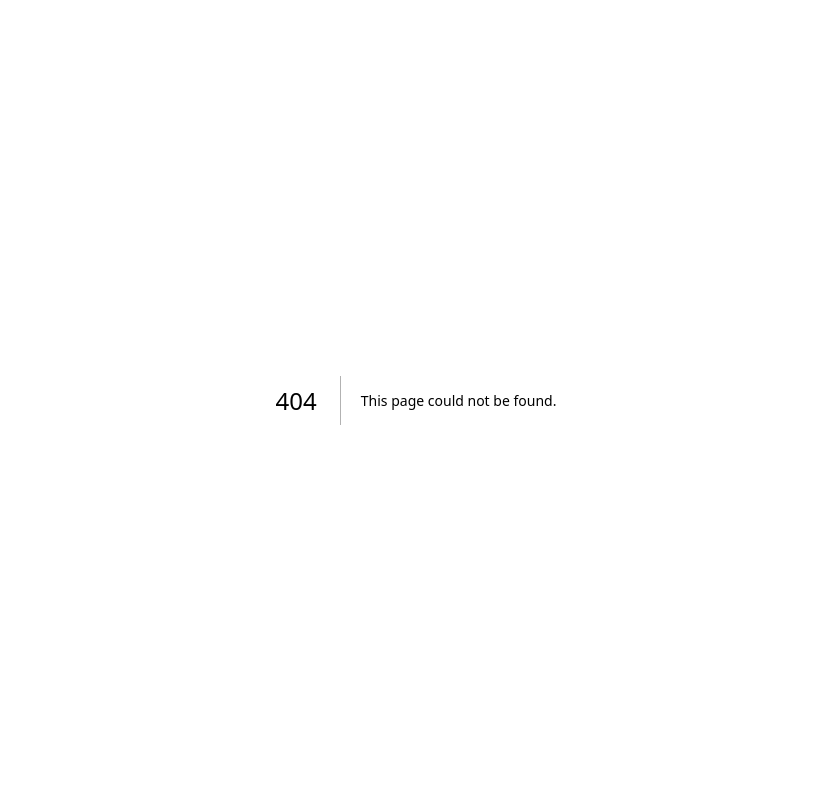
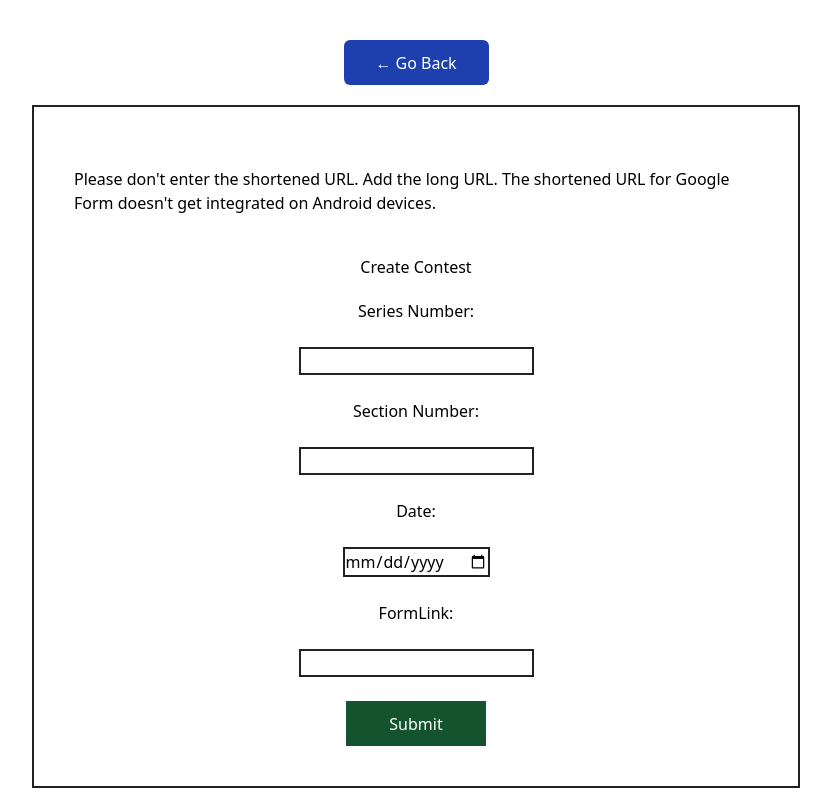
Before and after one commit to Sabruk/ikv-backend, a Next.js app: page /NewContest in a window 1280 px wide. Before the commit this address had no page. Shown: the top 800 px of the page, without its empty margins (224-1055 px from the left). Built offline with nearby package versions, Linux system fonts and the light colour scheme; no server answers; the database is empty; a web font is replaced by a local one.

Commit message:
New contest and registration pages added

```diff
--- /dev/null
+++ b/pages/NewContest/index.js
@@ -0,0 +1,122 @@
+import React, { useState, useEffect } from "react";
+import Image from "next/image";
+import { collection, addDoc, deleteDoc, doc, getDocs } from 'firebase/firestore';
+import { db } from '../../firebase';
+import { useRouter } from "next/router";
+
+const NewContest = () => {
+    const [formData, setFormData] = useState({
+        seriesNumber: '',
+        sectionNumber: '',
+        date: '',
+        formLink: '',
+    });
+    const [contestList, setContestList] = useState([]);
+
+    const handleChange = (e) => {
+        const { name, value } = e.target;
+        setFormData({ ...formData, [name]: value });
+    };
+
+    const handleSubmit = async (e) => {
+        e.preventDefault();
+        try {
+            const parts = formData.formLink.split("?");
+            const baseUrl = parts[0];
+            const newUrl = `${baseUrl}?embed=true`;
+            setFormData({...formData, formLink: newUrl});
+            const contestRef = collection(db, 'WeeklyContest');
+            const docRef = await addDoc(contestRef, {
+                contestDetails: {
+                    contestSeries: formData.seriesNumber,
+                    seriesSection: formData.sectionNumber,
+                    date: formData.date,
+                    formLink: newUrl,
+                }
+            });
+            console.log('Document written with ID: ', docRef.id);
+            // Reset form after successful submission
+            setFormData({
+                seriesNumber: '',
+                sectionNumber: '',
+                date: '',
+                formLink: '',
+            });
+            // Fetch updated contest list after adding a new entry
+            fetchContestList();
+        } catch (error) {
+            console.error('Error adding document: ', error);
+        }
+    };
+
+    const router = useRouter();
+
+    const handleBack = () => {
+        router.push("/");
+    };
+
+    const fetchContestList = async () => {
+        const contestRef = collection(db, 'WeeklyContest');
+        const snapshot = await getDocs(contestRef);
+        const contests = snapshot.docs.map(doc => ({ id: doc.id, ...doc.data() }));
+        setContestList(contests);
+    };
+
+    useEffect(() => {
+        fetchContestList();
+    }, []);
+
+    const handleDelete = async (contestId) => {
+        try {
+            await deleteDoc(doc(db, 'WeeklyContest', contestId));
+            // Fetch updated contest list after deleting an entry
+            fetchContestList();
+        } catch (error) {
+            console.error('Error deleting document: ', error);
+        }
+    };
+
+    return (
+        <div className="flex flex-col items-center">
+            <button className="ml-15 mt-10 bg-blue-800 text-white text-md w-[145px] h-[45px] rounded-md" onClick={handleBack}>← Go Back</button>
+
+            <div className="flex flex-col justify-center items-center w-[60vw] mx-auto my-5 border-2 border-[#222222] p-10">
+                <h1 className="text-bold text-black my-5">Please don't enter the shortened URL. Add the long URL. The shortened URL for Google Form doesn't get integrated on Android devices.</h1>
+                <h1 className="my-5">Create Contest</h1>
+                <form onSubmit={handleSubmit} className="flex flex-col justify-center items-center">
+                    <label>Series Number:</label>
+                    <input type="text" name="seriesNumber" className="border-2 border-[#222222] my-6" value={formData.seriesNumber} onChange={handleChange} />
+
+                    <label>Section Number:</label>
+                    <input type="text" name="sectionNumber" className="border-2 border-[#222222] my-6" value={formData.sectionNumber} onChange={handleChange} />
+
+                    <label>Date:</label>
+                    <input type="date" name="date"  className="border-2 border-[#222222] my-6" value={formData.date} onChange={handleChange} />
+
+                    <label>FormLink:</label>
+                    <input type="text" name="formLink" className="border-2 border-[#222222] my-6" value={formData.formLink} onChange={handleChange} />
+
+                    <button type="submit" className="w-[140px] h-[45px] bg-green-900 text-white">Submit</button>
+                </form>
+            </div>
+
+            <div className="w-[60vw] mx-auto my-5 border-2 border-[#222222] p-10">
+                <h2 className="text-xl font-semibold mb-3 text-[#2dad5c]">Contest Details</h2>
+                <h2 className="text-xl font-semibold mb-3">Please don't worry if the form link you entered and the form link displayed below doesn't match, the link format is changed for the purpose of integration into the site. Use the below delete option if you had wrongly entered a form link or any other detail...</h2>
+                <ul>
+                    {contestList.map((contest) => (
+                        <li key={contest.id} className="mb-5">
+                            <p>Series Number: {contest.contestDetails.contestSeries}</p>
+                            <p>Section Number: {contest.contestDetails.seriesSection}</p>
+                            <p>Date: {contest.contestDetails.date}</p>
+                            <p>Form Link: {contest.contestDetails.formLink}</p>
+                            <button onClick={() => handleDelete(contest.id)} className="bg-red-500 text-white px-2 py-1 mt-2">Delete</button>
+                        </li>
+                    ))}
+                </ul>
+            </div>
+        </div>
+    );
+};
+
+export default NewContest;
--- a/pages/index.js
+++ b/pages/index.js
@@ -15,6 +15,7 @@ const Home = () => {
       <h1 className="text-center w-[80vw] text-lg text-bold">Click below buttons to enter the respective contest details into Database</h1>
 
       <button className="w-[145px] h-[45px] bg-green-700 text-white mx-5" onClick={() => route('Announcements')}>Announcements</button>
+      <button className="w-[145px] h-[45px] bg-green-700 text-white mx-5" onClick={() => route('NewContest')}>NewContest</button>
       <button className="w-[145px] h-[45px] bg-green-700 text-white mx-5" onClick={() => route('contest1')}>Contest1</button>
       <button className="w-[145px] h-[45px] bg-green-700 text-white" onClick={() => route('contest2')}>Contest2</button>
 
```
